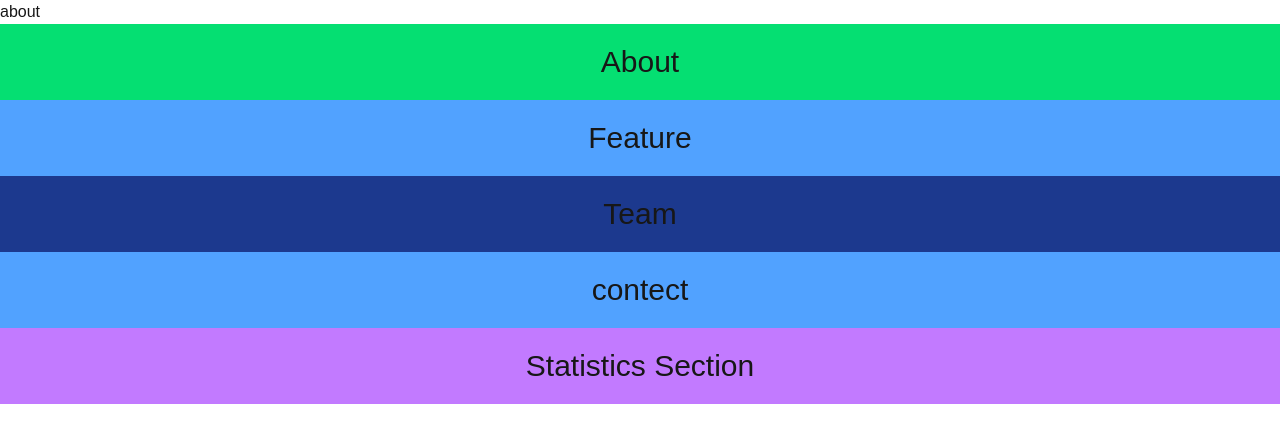
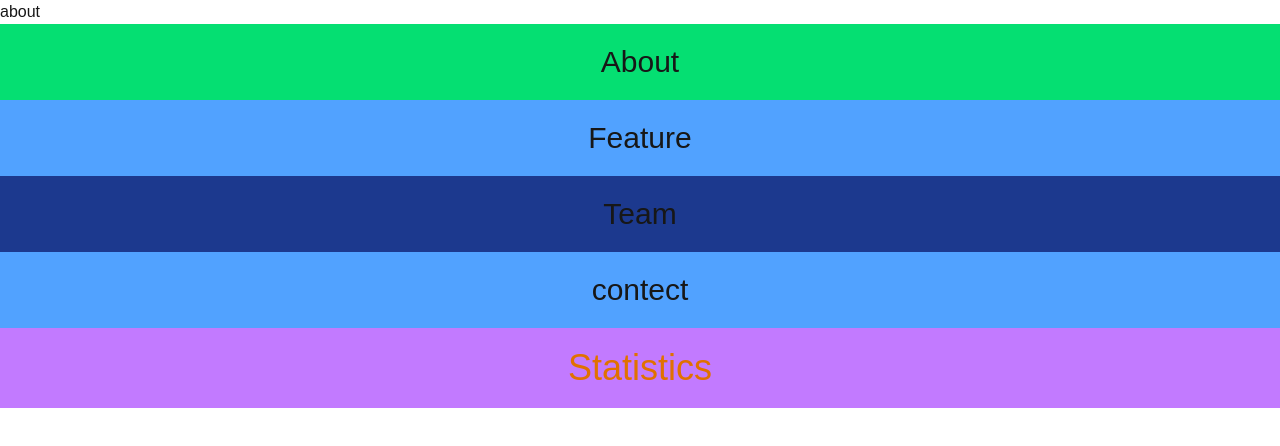
Before and after one commit to eslam-mohamedl/Team-2, a Next.js app: page /about in a window 1280 px wide. Shown: the top 446 px of the page. Built offline with nearby package versions, Linux system fonts and the light colour scheme.

Commit message:
style: change colors f heading

```diff
--- a/src/components/Statistics.tsx
+++ b/src/components/Statistics.tsx
@@ -2,8 +2,8 @@ import React from 'react'
 
 export default function Statistics() {
     return (
-        <div className='bg-purple-400 flex justify-center items-center p-5 text-3xl'>
-            Statistics Section
+        <div className='bg-purple-400 text-amber-600 flex justify-center items-center p-5 text-4xl'>
+            Statistics
         </div>
     )
 }
```
